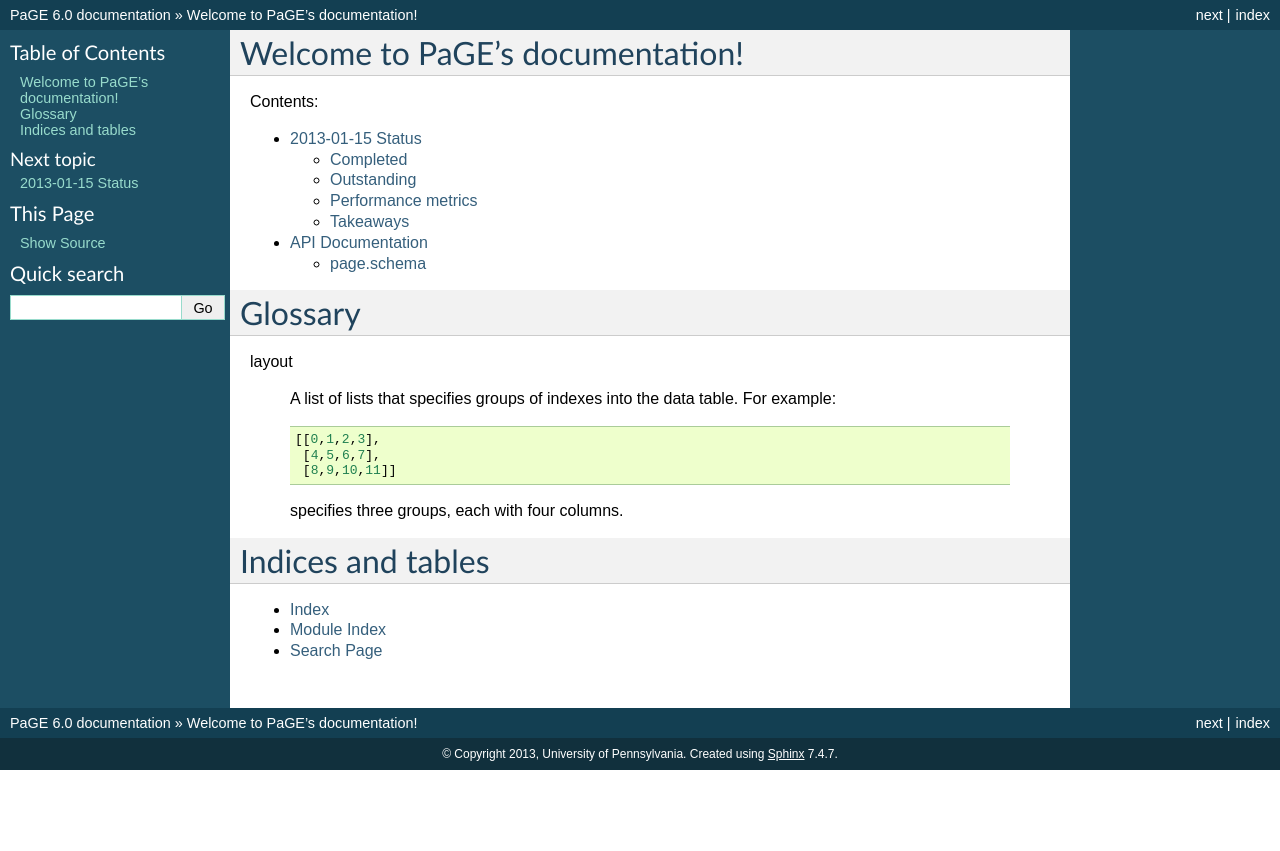
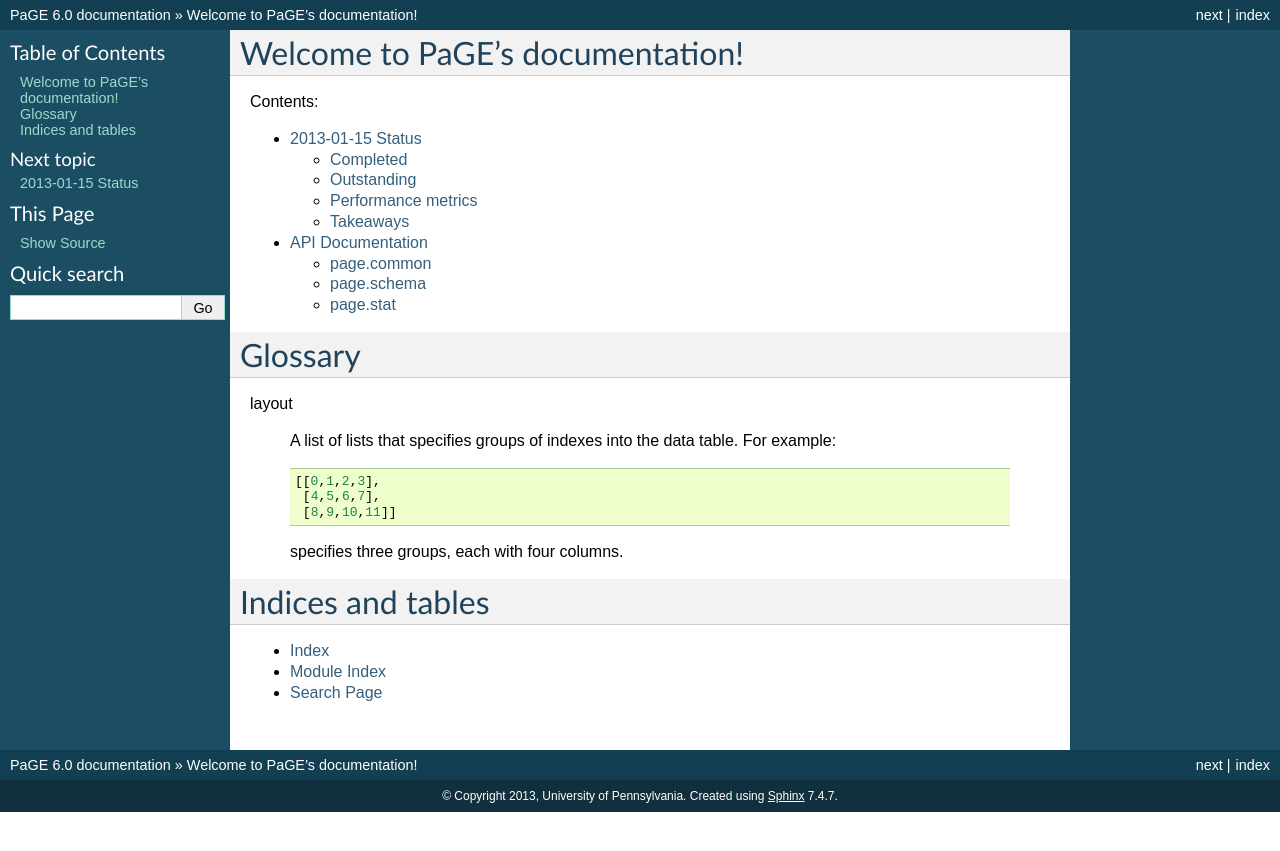
Before and after one commit to itmat/pade, a Sphinx documentation site: the page built from python/doc/index.rst, in a window 1280 px wide. Shown: the top 851 px of the page. Built offline with Sphinx 7.4.7, drawn with Linux system fonts in a browser that asks for light colours.

```diff
--- a/python/doc/api.rst
+++ b/python/doc/api.rst
@@ -1,8 +1,20 @@
 API Documentation
 =================
+
+page.common
+-----------
+
+.. automodule:: page.common
+   :members:
 
 page.schema
 -----------
 
 .. automodule:: page.schema
-  :members:
+   :members:
+
+page.stat
+---------
+
+.. automodule:: page.stat
+   :members:
```
